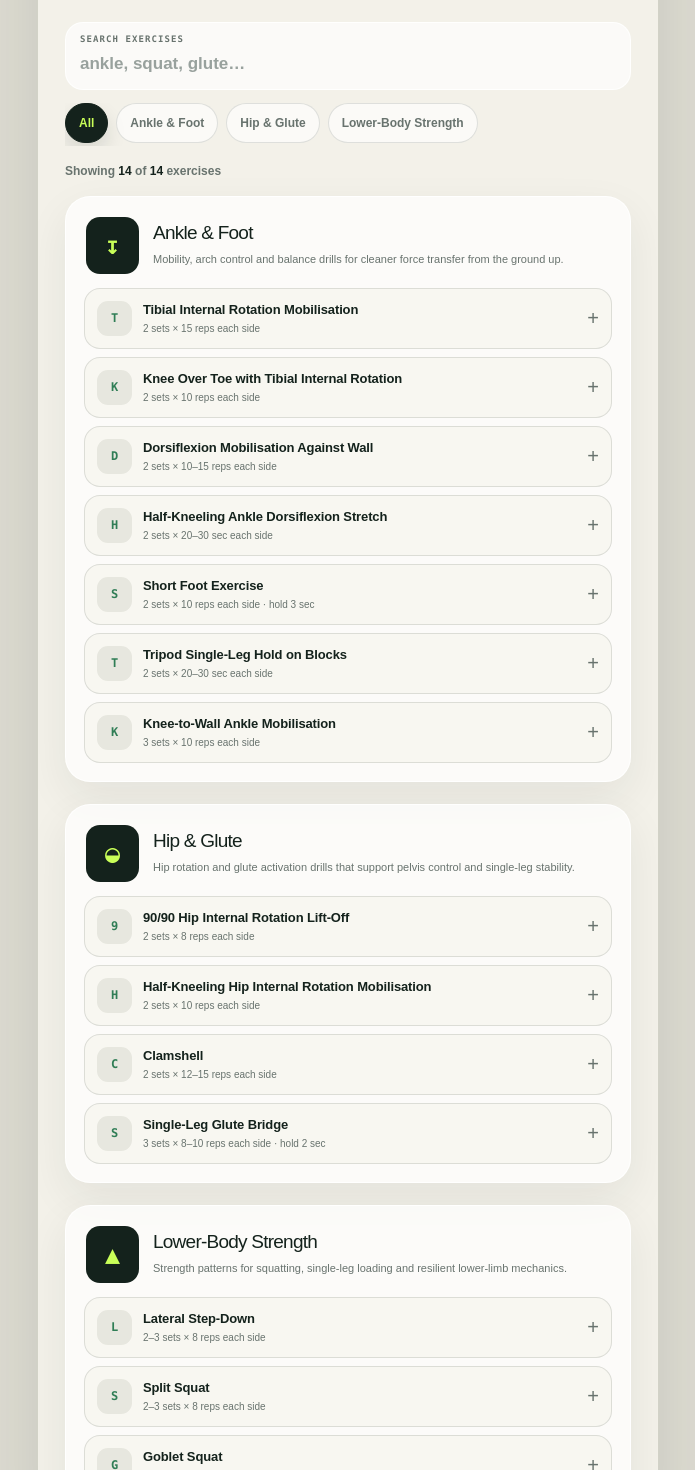
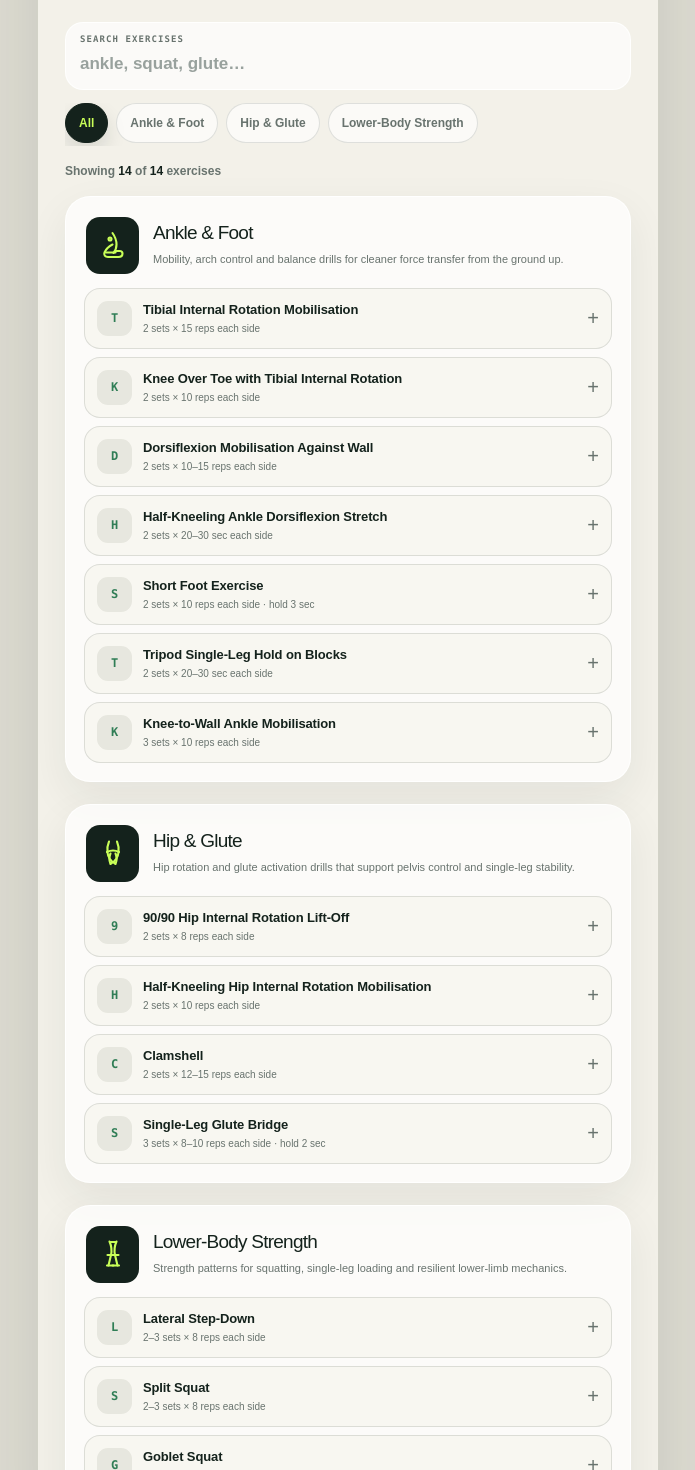
Before and after one commit to tuctuctuc7/rebuild-training, a Next.js app: page /recovery-library in a window 1280 px wide. Shown: the part 613-2083 px from the top of the page, without its empty margins (292-987 px from the left). Built offline with nearby package versions, Linux system fonts and the light colour scheme.

Commit message:
fix: replace recovery group symbols with body icons

```diff
--- a/app/globals.css
+++ b/app/globals.css
@@ -285,7 +285,9 @@ input[type="range"] { width: 100%; accent-color: var(--ink); }
 .library-count strong { color: var(--ink); }
 .muscle-group-section > header { padding-bottom: 14px; }
 .public-library-shell .group-icon { gap: 0; }
-.public-library-shell .group-icon strong { color: var(--lime); font: 800 25px/1 var(--font-geist-mono), monospace; }
+.public-library-shell .body-part-icon { width: 32px; height: 32px; color: var(--lime); }
+.public-library-shell .body-part-icon path,
+.public-library-shell .body-part-icon circle { fill: none; stroke: currentColor; stroke-width: 4.2; stroke-linecap: round; stroke-linejoin: round; }
 .exercise-letter { flex: 0 0 auto; width: 35px; height: 35px; border-radius: 11px; display: grid; place-items: center; background: #e7e7df; color: var(--green); font: 800 12px/1 var(--font-geist-mono), monospace; }
 .library-exercise.is-open .exercise-letter { background: var(--lime); color: var(--ink); }
 .exercise-description { color: #4d5954; font-size: 13px; line-height: 1.55; margin: 13px 0; }
--- a/app/recovery-library/library-app.tsx
+++ b/app/recovery-library/library-app.tsx
@@ -80,11 +80,41 @@ const groupCopy: Record<MuscleGroupId, Record<Language, { label: string; summary
   },
 };
 
-const groupIcons: Record<MuscleGroupId, string> = {
-  "ankle-foot": "↧",
-  "hip-glute": "◒",
-  "lower-body-strength": "▲",
-};
+function GroupIcon({ group }: { group: MuscleGroupId }) {
+  if (group === "ankle-foot") {
+    return (
+      <svg className="body-part-icon" viewBox="0 0 64 64" aria-hidden="true">
+        <path d="M31 8c5 7 8 14 8 23 0 6-2 12-6 17" />
+        <path d="M31 31c-8 4-13 9-16 16-2 5 1 9 7 9h21c5 0 8-3 8-7 0-3-2-5-6-5h-9" />
+        <path d="M18 47h19" />
+        <circle cx="26" cy="20" r="3" />
+      </svg>
+    );
+  }
+
+  if (group === "hip-glute") {
+    return (
+      <svg className="body-part-icon" viewBox="0 0 64 64" aria-hidden="true">
+        <path d="M24 9c-3 7-4 14-3 22 1 10 6 17 15 22" />
+        <path d="M40 9c3 7 4 14 3 22-1 10-6 17-15 22" />
+        <path d="M20 30c8-4 16-4 24 0" />
+        <path d="M27 54c-3-7-3-14 0-21" />
+        <path d="M37 54c3-7 3-14 0-21" />
+      </svg>
+    );
+  }
+
+  return (
+    <svg className="body-part-icon" viewBox="0 0 64 64" aria-hidden="true">
+      <path d="M25 7c4 9 5 18 3 27l-5 21" />
+      <path d="M39 7c-4 9-5 18-3 27l5 21" />
+      <path d="M21 34h22" />
+      <path d="M20 55h13" />
+      <path d="M31 55h13" />
+      <path d="M27 8h10" />
+    </svg>
+  );
+}
 
 const exerciseVi: Record<string, { name: string; intensity: string; description: string }> = {
   "tibial-ir": { name: "Xoay trong xương chày", intensity: "2 hiệp × 15 lần mỗi bên", description: "Tập kiểm soát xoay cẳng chân để bàn chân, cổ chân và gối phối hợp chịu lực mượt hơn khi đi, chạy và đổi hướng." },
@@ -299,7 +329,7 @@ export function TrainingApp({ language = "en" }: { language?: Language }) {
           return (
           <section className="library-session muscle-group-section" key={group.id}>
             <header>
-              <div className="session-number group-icon" aria-hidden="true"><strong>{groupIcons[group.id]}</strong></div>
+              <div className="session-number group-icon" aria-hidden="true"><GroupIcon group={group.id} /></div>
               <div><h3>{localizedGroup.label}</h3><p>{localizedGroup.summary}</p></div>
             </header>
             <div className="library-exercise-list">{group.exercises.map((exercise) => <ExerciseCard key={exercise.id} exercise={exercise} language={language} />)}</div>
```
Also changed, not shown: 1 other file (tests, documents, lock files or other folders).
